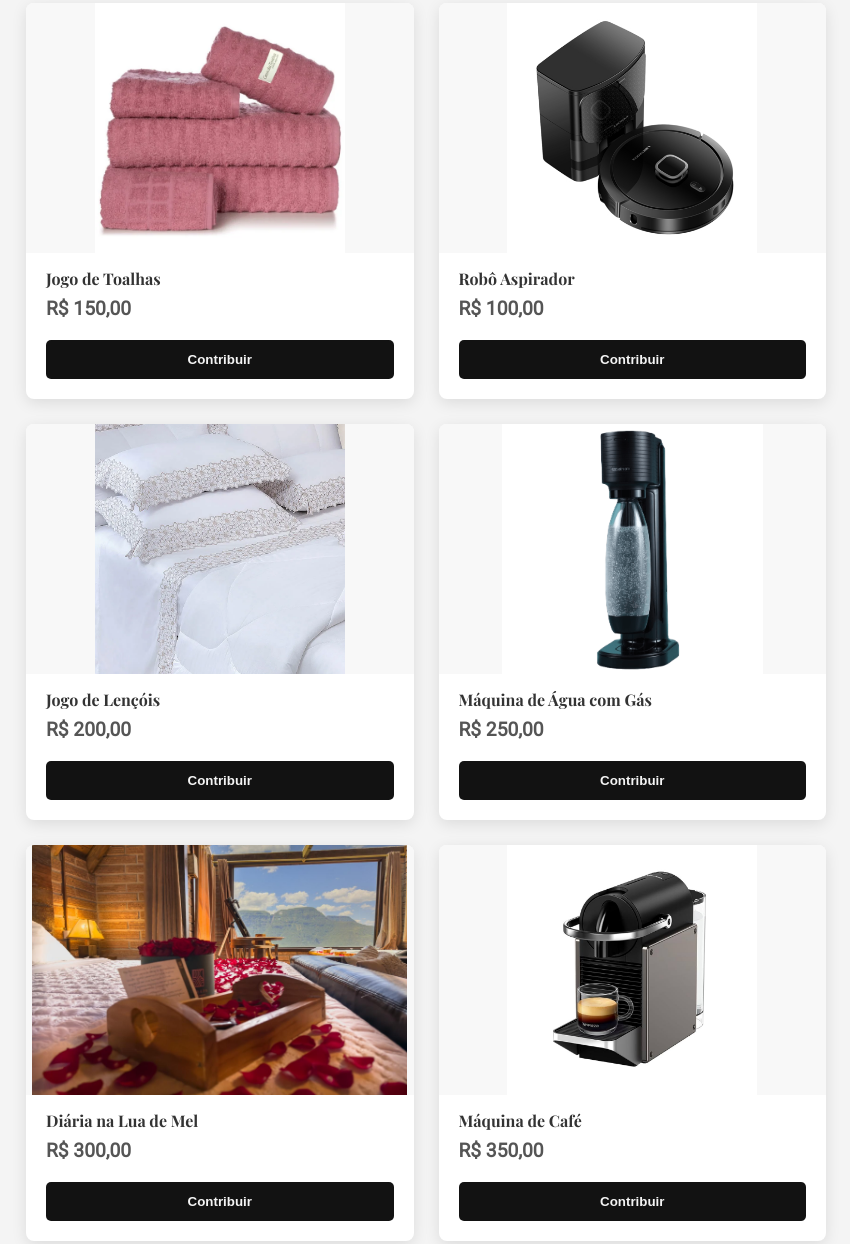
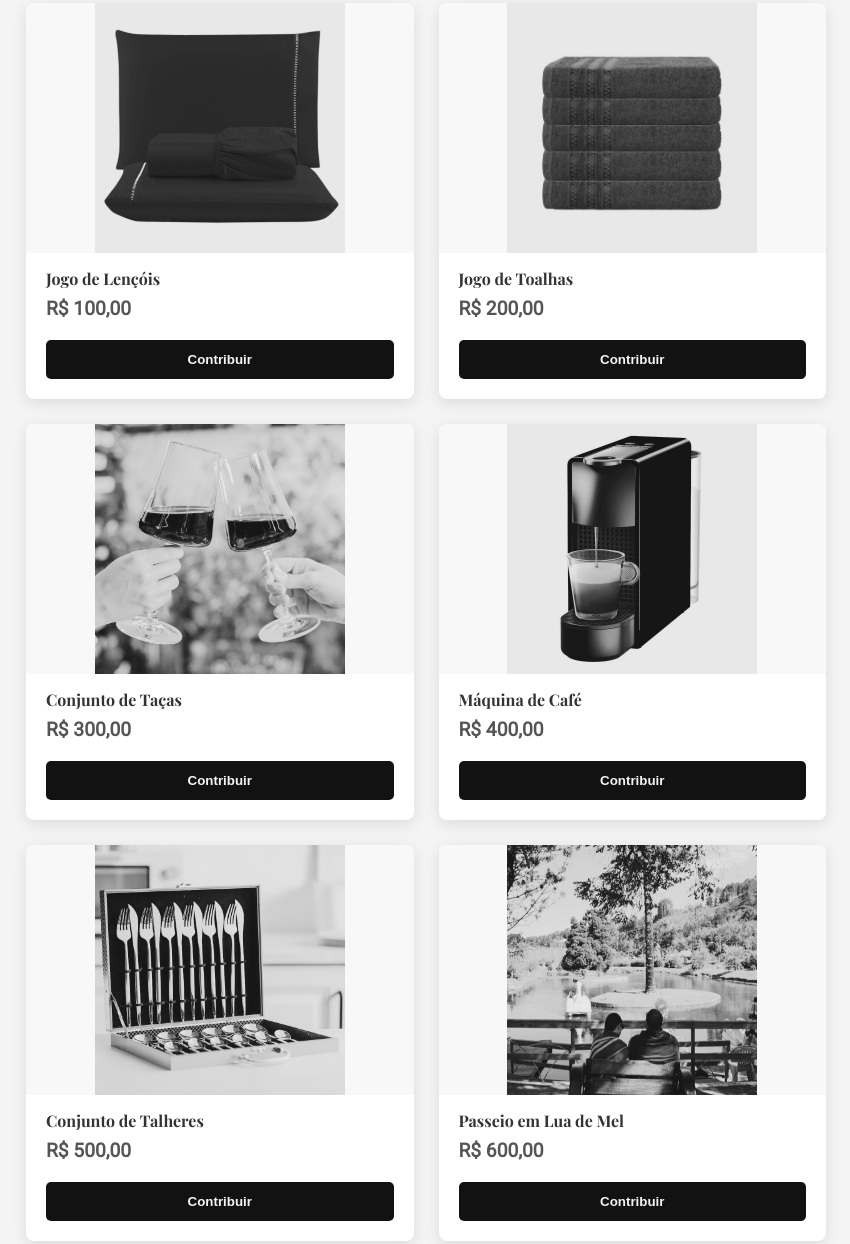
Before and after one commit to FelipeDev12Lima/casamento-felipe-joyce, a plain HTML site: page index.html in a window 1280 px wide. Shown: the part 3957-5201 px from the top of the page, without its empty margins (214-1064 px from the left). Drawn offline with nearby package versions, Linux system fonts and the light colour scheme.

Commit message:
alteração de imagens e valores

```diff
--- a/index.html
+++ b/index.html
@@ -108,14 +108,16 @@
             <p>Sua presença já é nosso maior presente! Mas, para quem deseja nos mimar, criamos uma lista de presentes simbólicos que se transformarão em ajuda para nossos sonhos. Escolha um item como inspiração e contribua com o valor que quiser via Pix.</p>
 
             <div class="gift-gallery">
-                <div class="gift-item" data-value="150"><img src="imagens/jogoo de toalhas.webp" alt="Jogo de Toalhas"><h4>Jogo de Toalhas</h4><p class="gift-price">R$ 150,00</p><button class="btn-presentear">Contribuir</button></div>
-                <div class="gift-item" data-value="100"><img src="imagens/robo aspirador.jpg" alt="Robô Aspirador"><h4>Robô Aspirador</h4><p class="gift-price">R$ 100,00</p><button class="btn-presentear">Contribuir</button></div>
-                <div class="gift-item" data-value="200"><img src="imagens/jogo de lençóis.webp" alt="Jogo de Lençóis"><h4>Jogo de Lençóis</h4><p class="gift-price">R$ 200,00</p><button class="btn-presentear">Contribuir</button></div>
-                <div class="gift-item" data-value="250"><img src="imagens/maquina agua com gas.png" alt="Maquina de Agua com Gás"><h4>Máquina de Água com Gás</h4><p class="gift-price">R$ 250,00</p><button class="btn-presentear">Contribuir</button></div>
-                <div class="gift-item" data-value="300"><img src="imagens/lua de mel.jpg" alt="Diária na Lua de Mel"><h4>Diária na Lua de Mel</h4><p class="gift-price">R$ 300,00</p><button class="btn-presentear">Contribuir</button></div>
-                <div class="gift-item" data-value="350"><img src="imagens/maquina de cafe.jpg" alt="Maquina de Café"><h4>Máquina de Café</h4><p class="gift-price">R$ 350,00</p><button class="btn-presentear">Contribuir</button></div>
-                <div class="gift-item" data-value="400"><img src="imagens/spa day.jpg" alt="Spa Day para a Noiva"><h4>Spa Day para a Noiva</h4><p class="gift-price">R$ 400,00</p><button class="btn-presentear">Contribuir</button></div>
-                <div class="gift-item" data-value="500"><img src="imagens/WhatsApp Image 2025-10-13 at 22.54.54.jpeg" alt="Creche para o Timão no dia do Casamento"><h4>Creche para o Timão</h4><p class="gift-price">R$ 500,00</p><button class="btn-presentear">Contribuir</button></div>
+                <div class="gift-item" data-value="150"><img src="imagens/100.jpeg" alt="Jogo de Lençóis"><h4>Jogo de Lençóis</h4><p class="gift-price">R$ 100,00</p><button class="btn-presentear">Contribuir</button></div>
+                <div class="gift-item" data-value="100"><img src="imagens/200.jpeg" alt="Jogo de Toalhas"><h4>Jogo de Toalhas</h4><p class="gift-price">R$ 200,00</p><button class="btn-presentear">Contribuir</button></div>
+                <div class="gift-item" data-value="200"><img src="imagens/300.jpeg" alt="Conjunto de Taças"><h4>Conjunto de Taças</h4><p class="gift-price">R$ 300,00</p><button class="btn-presentear">Contribuir</button></div>
+                <div class="gift-item" data-value="250"><img src="imagens/400.jpeg" alt="Máquina de Café"><h4>Máquina de Café</h4><p class="gift-price">R$ 400,00</p><button class="btn-presentear">Contribuir</button></div>
+                <div class="gift-item" data-value="300"><img src="imagens/500.jpeg" alt="Conjunto de Talheres"><h4>Conjunto de Talheres</h4><p class="gift-price">R$ 500,00</p><button class="btn-presentear">Contribuir</button></div>
+                <div class="gift-item" data-value="350"><img src="imagens/600.jpeg" alt="Passeio em Lua de Mel"><h4>Passeio em Lua de Mel</h4><p class="gift-price">R$ 600,00</p><button class="btn-presentear">Contribuir</button></div>
+                <div class="gift-item" data-value="400"><img src="imagens/700.jpeg" alt="Dia de Spa do Casal"><h4>Dia de Spa do Casal</h4><p class="gift-price">R$ 700,00</p><button class="btn-presentear">Contribuir</button></div>
+                <div class="gift-item" data-value="500"><img src="imagens/800.jpeg" alt="Conjunto de Panelas Esmaltadas"><h4>Conjunto de Panelas Esmaltadas</h4><p class="gift-price">R$ 800,00</p><button class="btn-presentear">Contribuir</button></div>
+                <div class="gift-item" data-value="500"><img src="imagens/900.jpeg" alt="Máquina de Água com Gás"><h4>Máquina de Água com Gás</h4><p class="gift-price">R$ 900,00</p><button class="btn-presentear">Contribuir</button></div>
+                <div class="gift-item" data-value="500"><img src="imagens/1000.jpeg" alt="Diária de Lua de Mel"><h4>Diária de Lua de Mel</h4><p class="gift-price">R$ 1000,00</p><button class="btn-presentear">Contribuir</button></div>
             </div>
 
             <!-- Botão para doar outro valor -->
@@ -142,7 +144,6 @@
 
             <div class="pix-suggestion">
                 <p><strong>Valor sugerido:</strong> <span id="suggested-value">R$ 0,00</span></p>
-                <p><em>Dica: digite este valor no app do banco</em></p>
             </div>
 
             <div class="pix-reference">
```
Also changed, not shown: imagens/100.jpeg (added), imagens/1000.jpeg (added), imagens/200.jpeg (added), imagens/300.jpeg (added), imagens/400.jpeg (added), imagens/500.jpeg (added), imagens/600.jpeg (added), imagens/700.jpeg (added), imagens/800.jpeg (added), imagens/900.jpeg (added), imagens/WhatsApp Image 2025-10-13 at 22.54.54.jpeg (deleted), imagens/WhatsApp Image 2025-10-13 at 23.00.32.jpeg (deleted), imagens/jogo de lençóis.webp (deleted), imagens/jogoo de toalhas.webp (deleted), 5 more files.
